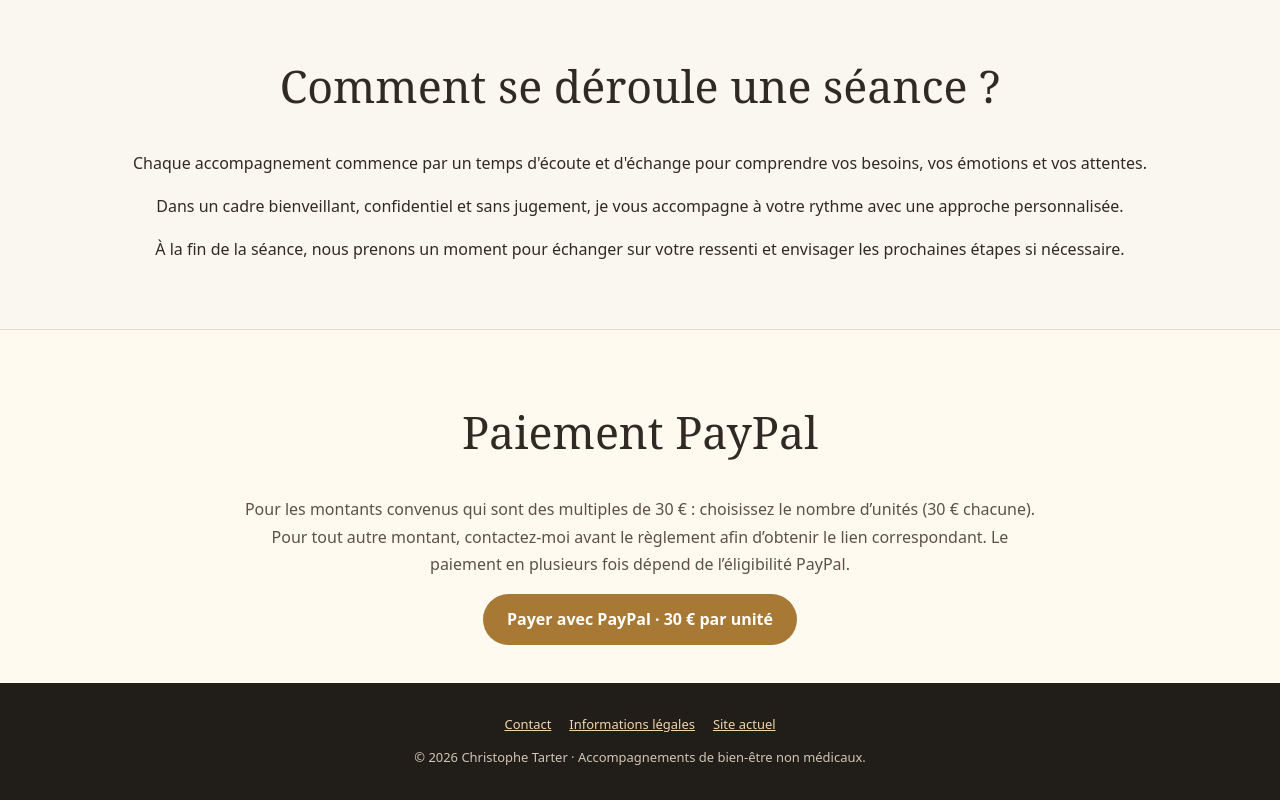
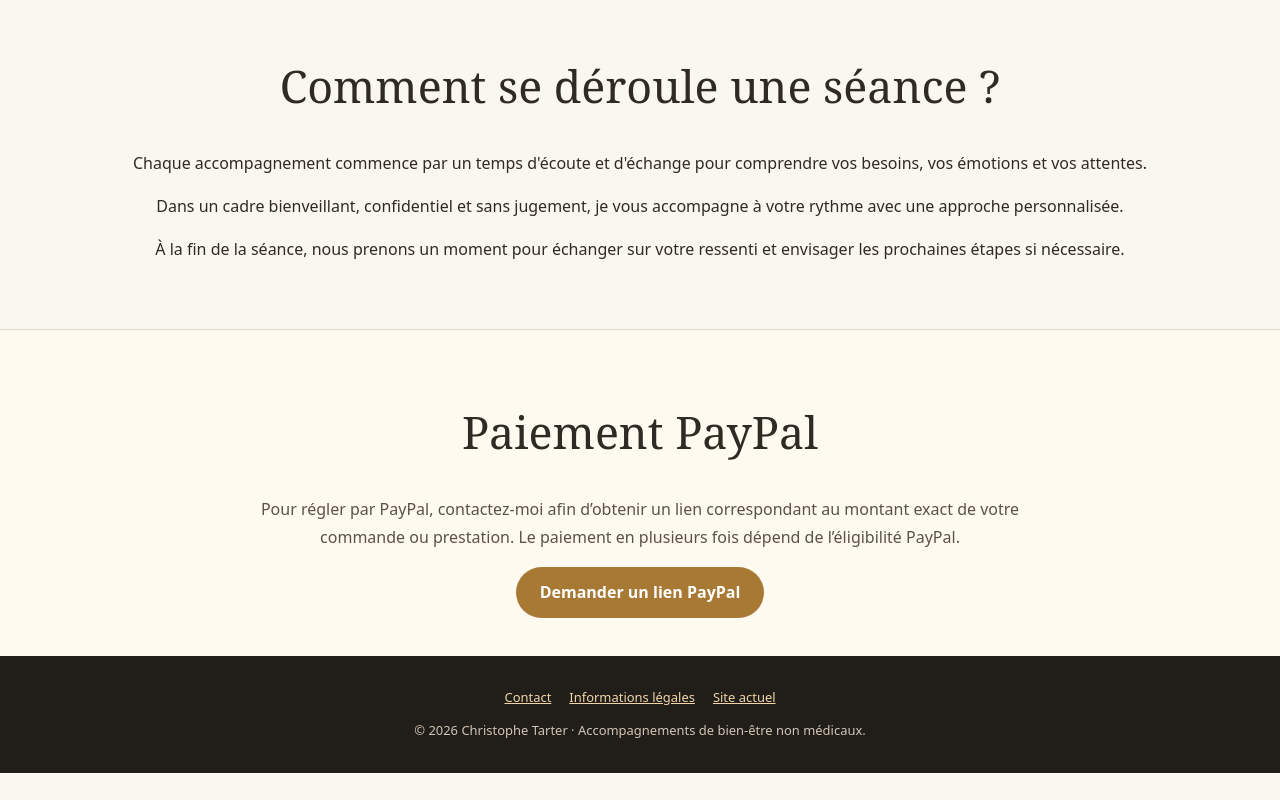
Before and after one commit to tarterchristophe-afk/christophe-tarter-site, a plain HTML site: page accompagnements.html in a window 1280 px wide. Shown: the part 5362-6162 px from the top of the page. After the commit the page ends 6135 px from the top, so only its background shows below. Drawn offline with Linux system fonts and the light colour scheme.

Commit message:
Retirer le lien PayPal fixe à 30 €

```diff
--- a/accompagnements.html
+++ b/accompagnements.html
@@ -375,7 +375,8 @@ Découvrez une approche spirituelle inspirée des traditions chamaniques, dans u
   pour échanger sur votre ressenti et envisager
   les prochaines étapes si nécessaire.</p>
 </section>
- <section class="section" style="padding:38px 20px;text-align:center;background:#fffaf0;border-top:1px solid #e5d9c8;"><div class="wrap" style="max-width:850px;margin:0 auto;"><h2 style="font-family:Georgia,serif;color:#302a24;">Paiement PayPal</h2><p style="color:#5b5147;line-height:1.7;">Pour les montants convenus qui sont des multiples de 30 € : choisissez le nombre d’unités (30 € chacune). Pour tout autre montant, contactez-moi avant le règlement afin d’obtenir le lien correspondant. Le paiement en plusieurs fois dépend de l’éligibilité PayPal.</p><a href="https://www.paypal.com/ncp/payment/Y24HK8CMK3M2N" target="_blank" rel="noopener noreferrer" style="display:inline-block;background:#a77935;color:#fff;text-decoration:none;border-radius:30px;padding:12px 24px;font-weight:700;">Payer avec PayPal · 30 € par unité</a></div></section>
+ <section class="section" style="padding:38px 20px;text-align:center;background:#fffaf0;border-top:1px solid #e5d9c8;"><div class="wrap" style="max-width:850px;margin:0 auto;"><h2 style="font-family:Georgia,serif;color:#302a24;">Paiement PayPal</h2><p style="color:#5b5147;line-height:1.7;">Pour régler par PayPal, contactez-moi afin d’obtenir un lien correspondant au montant exact de votre commande ou prestation. Le paiement en plusieurs fois dépend de l’éligibilité PayPal.</p><a href="contact.html" style="display:inline-block;background:#a77935;color:#fff;text-decoration:none;border-radius:30px;padding:12px 24px;font-weight:700;">Demander un lien PayPal</a></div></section>
+
  </main>
   <footer class="footer">
    <div class="wrap center">
```
